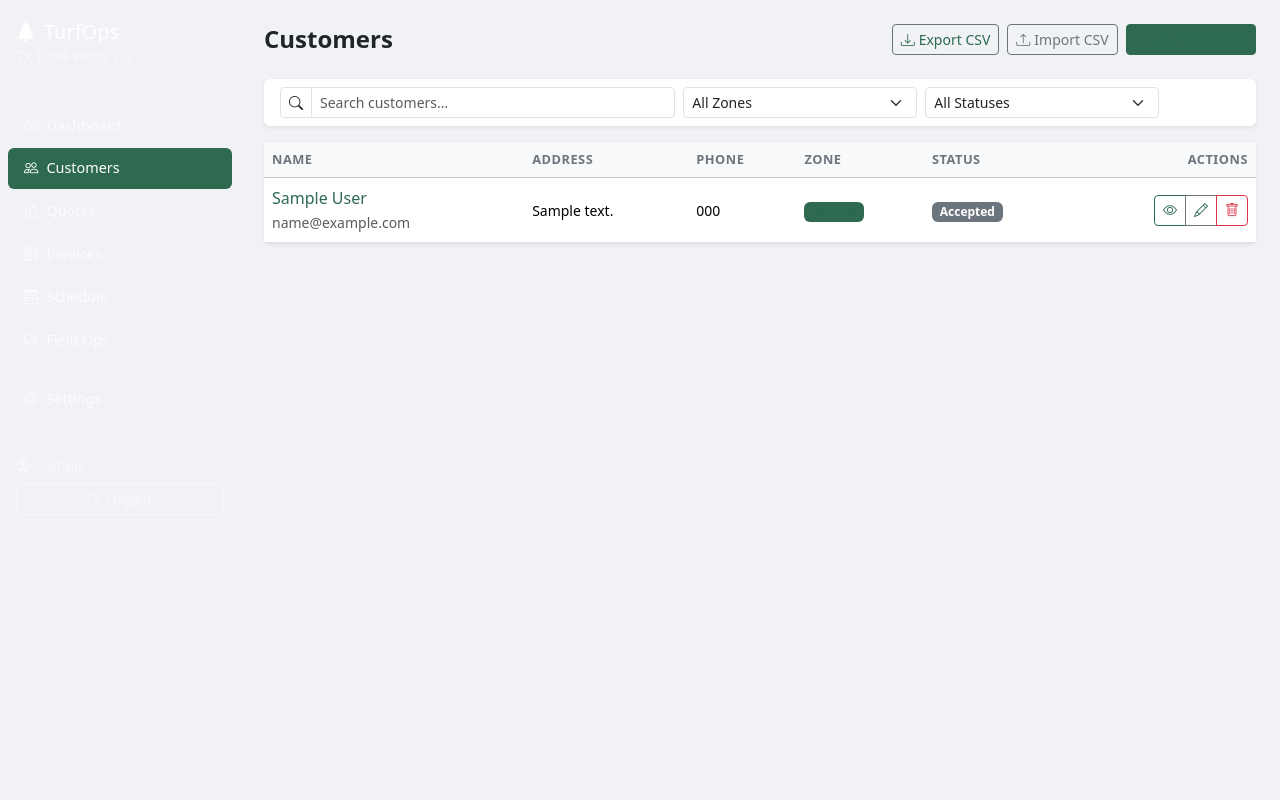
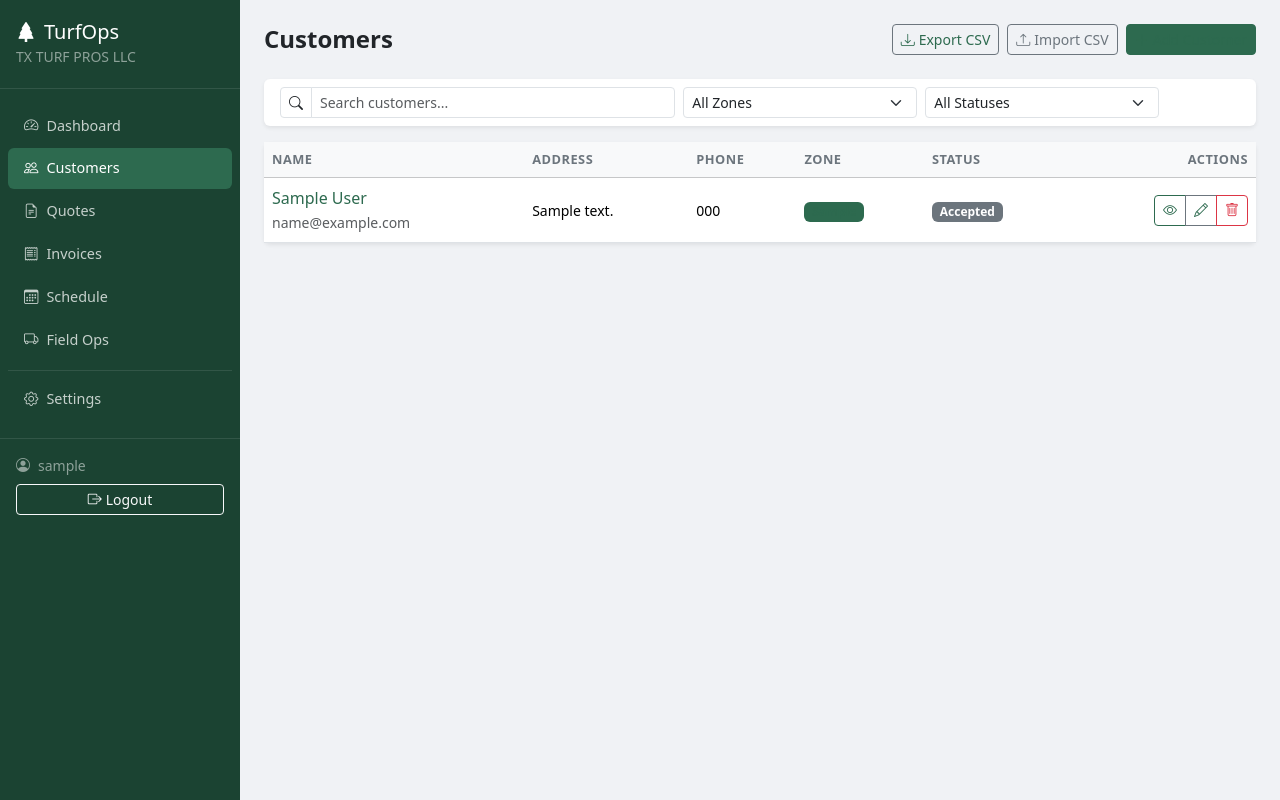
Before and after one commit to SodFather/TXTURFOPS, a FastAPI app: page /customers/ in a window 1280 px wide. Run offline with FastAPI, Linux system fonts and the light colour scheme; the visitor is signed in with stand-in values (Sample User, id 1); tables that the repository leaves empty hold one stand-in row (values such as "Sample post"); some libraries are stand-ins or nearby versions.

Commit message:
Fix sidebar visibility by overriding Bootstrap offcanvas variables
Bootstrap's offcanvas component overrides color/background via CSS
custom properties. Override --bs-offcanvas-bg, --bs-offcanvas-color,
and --bs-nav-link-color on .sidebar to ensure white text on dark green.
Also add manifest.json, SVG favicon, and favicon link tag.

Co-Authored-By: Claude Opus 4.6 (1M context) <noreply@anthropic.com>

```diff
--- a/app/static/css/style.css
+++ b/app/static/css/style.css
@@ -41,9 +41,14 @@ body {
 
 .sidebar {
     width: var(--tf-sidebar-width);
-    background: var(--tf-primary-dark);
+    background: var(--tf-primary-dark) !important;
     min-height: 100vh;
     color: #fff;
+    /* Override Bootstrap offcanvas & nav-link custom properties */
+    --bs-offcanvas-bg: var(--tf-primary-dark);
+    --bs-offcanvas-color: #fff;
+    --bs-nav-link-color: rgba(255,255,255,.75);
+    --bs-nav-link-hover-color: #fff;
 }
 
 .sidebar-brand {
--- a/app/templates/base.html
+++ b/app/templates/base.html
@@ -8,6 +8,7 @@
     <link href="https://cdn.jsdelivr.net/npm/bootstrap-icons@1.11.3/font/bootstrap-icons.min.css" rel="stylesheet">
     <link href="/static/css/style.css" rel="stylesheet">
     <link rel="manifest" href="/static/manifest.json">
+    <link rel="icon" type="image/svg+xml" href="/static/img/favicon.svg">
     <meta name="theme-color" content="#2d6a4f">
 </head>
 <body>
```
Also changed, not shown: app/static/img/favicon.svg (added), app/static/manifest.json (added).
